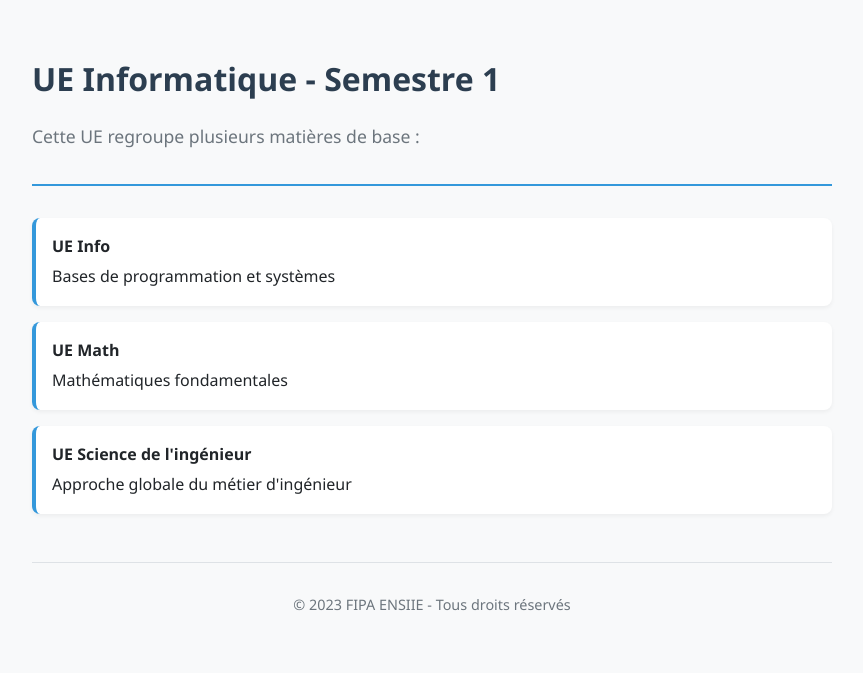
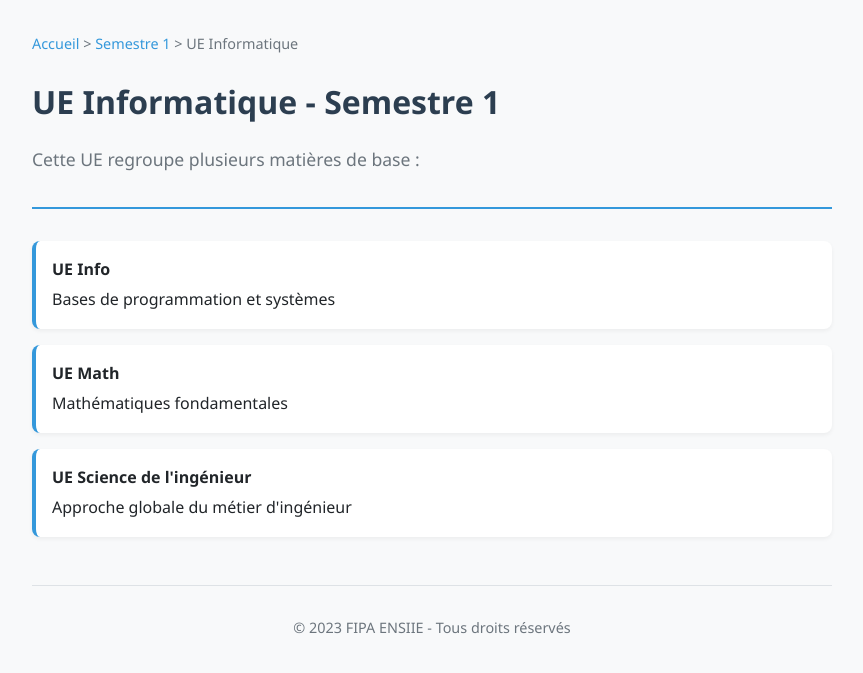
Before and after one commit to ENSIIE-FIPA/ENSIIE-FIPA.github.io, a Jekyll site: the page docs/Semestre 1/index.html, which Jekyll copies as it is, in a window 1280 px wide. Shown: the top 673 px of the page, without its empty margins (208-1071 px from the left). Built offline with Jekyll 4.4.1, drawn with Linux system fonts in a browser that asks for light colours.

Commit message:
ajout chemin

```diff
--- a/docs/Semestre 1/index.html
+++ b/docs/Semestre 1/index.html
@@ -30,6 +30,21 @@
             max-width: 800px;
             margin: 0 auto;
             padding: 2rem;
+        }
+
+        .breadcrumb {
+            margin-bottom: 1rem;
+            font-size: 0.9rem;
+            color: var(--gray);
+        }
+
+        .breadcrumb a {
+            color: var(--secondary);
+            text-decoration: none;
+        }
+
+        .breadcrumb a:hover {
+            text-decoration: underline;
         }
 
         header {
@@ -103,6 +118,12 @@
 </head>
 <body>
     <div class="container">
+        <nav class="breadcrumb">
+            <a href="../../">Accueil</a> &gt;
+            <a href="../">Semestre 1</a> &gt;
+            UE Informatique
+        </nav>
+
         <header>
             <h1>UE Informatique - Semestre 1</h1>
             <p class="subtitle">Cette UE regroupe plusieurs matières de base :</p>
```
